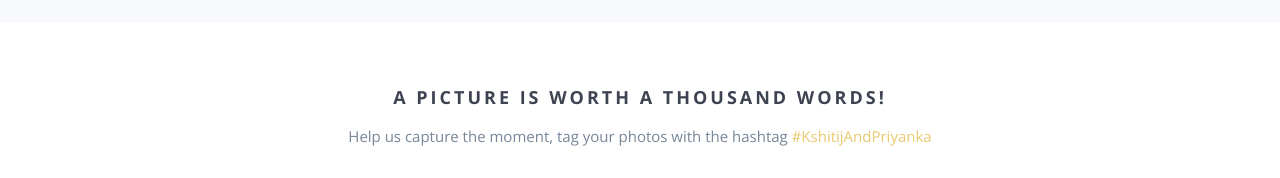
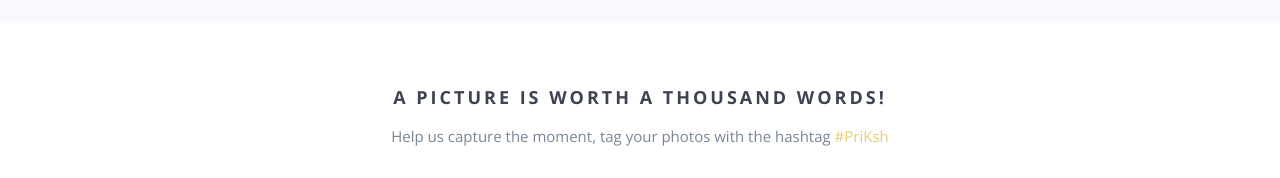
Before and after one commit to ka1289/wedding, a website: page index.html in a window 1280 px wide. Shown: the part 2520-2698 px from the top of the page. Drawn offline with nearby package versions, Linux system fonts and the light colour scheme; some packages are replaced by stand-ins of ours; a script that the page names is missing.

Commit message:
change hashtag

```diff
--- a/index.html
+++ b/index.html
@@ -257,7 +257,7 @@
             <div class="col-md-12 text-center">
                 <h3>A picture is worth a thousand words!</h3>
                 <p>Help us capture the moment, tag your photos with the hashtag
-                    <a href="https://instagram.com/explore/tags/kshitijandpriyanka/" target="_blank">#KshitijAndPriyanka</a>
+                    <a href="https://instagram.com/explore/tags/kshitijandpriyanka/" target="_blank">#PriKsh</a>
                 </p>
             </div>
         </div>
```
